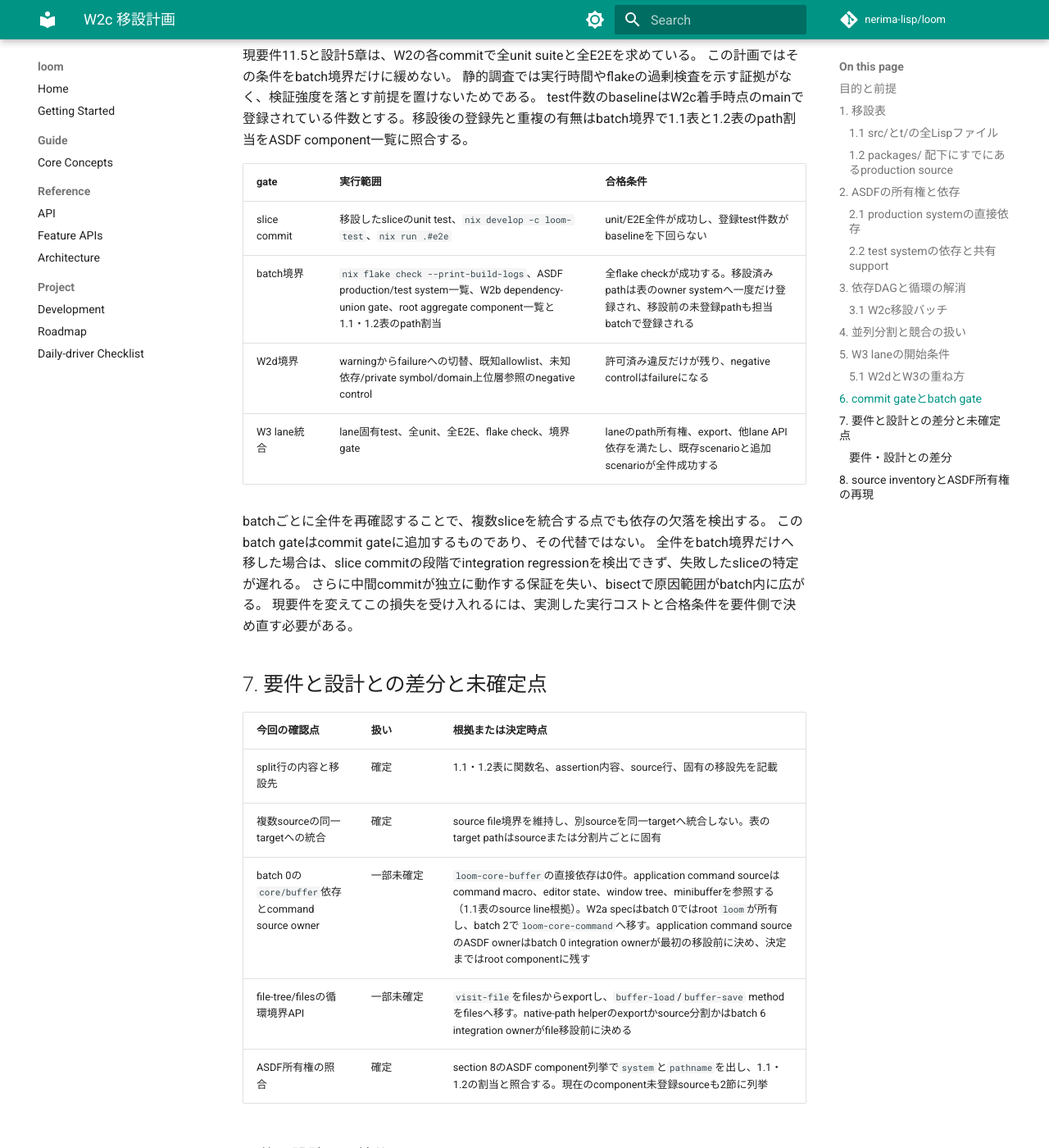
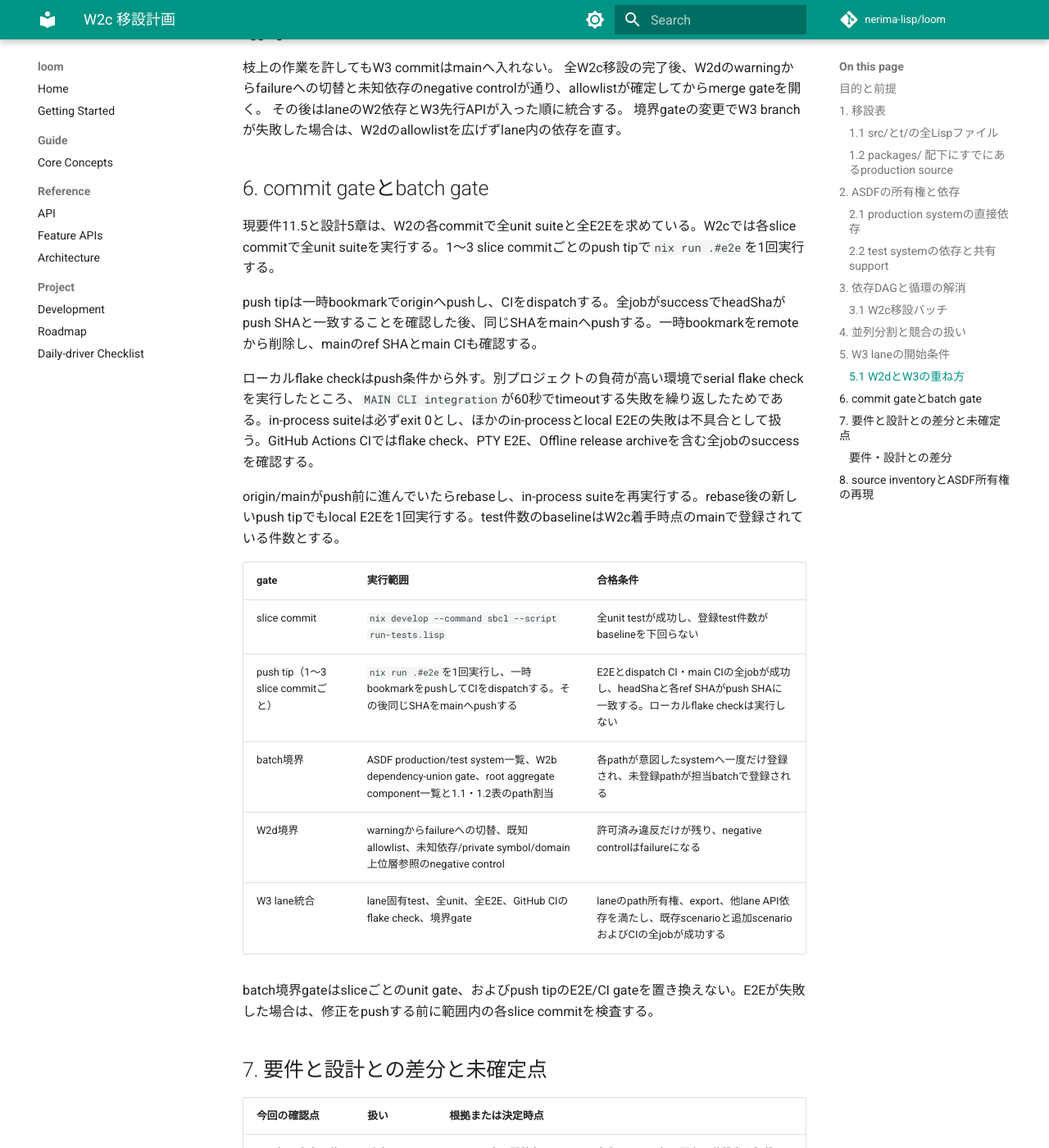
Before and after one commit to nerima-lisp/loom, an MkDocs documentation site: the page built from docs/src/notes/w2c-move-plan.md, in a window 1280 px wide and 1400 px high, scrolled down 66273 px. Shown: the whole window at 82% size. Built offline with MkDocs 1.6.1 and Material for MkDocs 9.7.7, drawn with Linux system fonts in a browser that asks for light colours; comment, search, counter and statistics services are not loaded; some of the changed text lies outside the part shown.

Commit message:
refactor(core): move buffer slice to ASDF

````diff
--- a/docs/src/notes/w2c-move-plan.md
+++ b/docs/src/notes/w2c-move-plan.md
@@ -2,7 +2,7 @@
 
 ## 目的と前提
 
-本書は`docs/src/notes/requirements-modern-editor.md`の4.2節と11章、および`docs/src/notes/design-core-and-slices.md`の4〜6章を根拠にW2cのslice移設順、並列単位、W3開始条件を定める。ここでいう移設には物理pathの変更とASDF上の所有権切替を含む。
+本書は`docs/src/notes/requirements-modern-editor.md`の4.2節と11章、および`docs/src/notes/design-core-and-slices.md`の4〜6章を根拠にW2cのslice移設順、並列単位、W3開始条件を定める。W2a〜W2dは設計5章の移設phase、FR-A05は要件4.2のsource移設要件、W3-1〜W3-11は要件11.6の実装laneを指す。ここでいう移設には物理pathの変更とASDF上の所有権切替を含む。
 
 調査はリポジトリ内の静的な読み取りと検索に限る。実際の移設、ビルド、テストは行わない。表の現行pathは`origin/main`の`555c2dda3ee0ba883774898e628cc4f7024a5a96`を基準とする。移設先は各sourceまたはtest assertionのownerを示し、ASDF componentの切替は表の移設と同じcommitで行う。
 
@@ -14,7 +14,7 @@
 
 `core/buffer`のcommand ownerはsource directory名から推定せず、現行W2a specと責務定義で確認した。editing、movement、regionのspecは対象commandを`:core/buffer` ownerで登録し（`packages/core/buffer/src/command-specs-editing.lisp:4-47`、`packages/core/buffer/src/command-specs-movement.lisp:4-122`、`packages/core/buffer/src/command-specs-region.lisp:4-91`）、requirementはcore/bufferにbuffer編集、位置、narrowing、read-onlyを割り当てる（`docs/src/notes/requirements-modern-editor.md:145`）。特に`application-commands-movement-view-support.lisp`は現行treeではgoto-lineの入力・検証だけを含み（`packages/core/editor/src/application-commands-movement-view-support.lisp:3-36`）、W2a specもgoto-lineを`:core/buffer` ownerで登録する（`packages/core/buffer/src/command-specs-movement.lisp:114-122`）。設計表の`:3-66`とscroll helperの記述は現行sourceと一致しないため、この計画では現行W2a ownerを維持する。
 
-ここで確定するのはW2a command catalogの論理ownerであり、ASDF componentの所属ではない。表で`packages/core/buffer`をtargetとするapplication command sourceはcommand macro（`packages/core/editor/src/application-commands-editing.lisp:3-19`）、editor stateとwindow tree（`packages/core/editor/src/application-commands-movement-support.lisp:17-30`）、minibuffer（`packages/core/editor/src/application-commands-movement-view-support.lisp:28-36`）を参照する一方、batch 0 gateは`loom-core-buffer`の依存を0件に保つ。表のこれらのtargetはASDF所属が未確定の暫定pathである。batch 0 integration ownerは最初のbatch 0移設前にこれらのcomponentをrootに残すか上位systemへ置くかを決め、表とASDF照合を同じ判断に合わせる。それまではこれらを`loom-core-buffer`へ登録しない。
+ここで確定するのはW2a command catalogの論理ownerであり、ASDF componentの所属ではない。1.2表の`移設先`は物理pathを示し、ASDF ownerは別に決める。`packages/core/buffer`を移設先とするapplication command sourceはcommand macro（`packages/core/editor/src/application-commands-editing.lisp:3-19`）、editor stateとwindow tree（`packages/core/editor/src/application-commands-movement-support.lisp:17-30`）、minibuffer（`packages/core/editor/src/application-commands-movement-view-support.lisp:28-36`）を参照する。batch 0ではこれらのfileを表のpathへ物理移動してもroot `loom` componentが所有し、依存0件の`loom-core-buffer`には登録しない。package bootstrapの移設後、batch 2でcomponent ownerを`loom-core-command`へ切り替える。例外のword-motion helperとcaller 2 fileはbatch 0では現在の`core/editor` pathとroot component ownerに保ち、batch 2で3 fileを一緒に`core/command`へ移す。3 fileはいずれも`LOOM` packageに属するためhelperをexportしない。各batchの開始前にW2cの進行役がintegration ownerを1人指名し、そのownerが共有root manifestを適用する。
 
 | owner | 現在のpath | LOC | W2c移設先 / 扱い |
 |---|---|---:|---|
@@ -289,8 +289,8 @@
 | kill-ring | `packages/core/editor/src/application-commands-kill-region-support.lisp` | 50 | `packages/feature/kill-ring/src/application-commands-kill-region-support.lisp` |
 | kill-ring | `packages/core/editor/src/application-commands-kill-support.lisp` | 91 | `packages/feature/kill-ring/src/application-commands-kill-support.lisp` |
 | kill-ring | `packages/core/editor/src/application-commands-kill-word-support.lisp` | 60 | `packages/feature/kill-ring/src/application-commands-kill-word-support.lisp` |
-| kill-ring | `packages/core/editor/src/application-commands-kill.lisp` | 24 | `packages/feature/kill-ring/src/application-commands-kill.lisp` |
-| core/buffer | `packages/core/editor/src/application-commands-movement-support.lisp` | 72 | `packages/core/buffer/src/application-commands-movement-support.lisp` |
+| core/command | `packages/core/editor/src/application-commands-kill.lisp` | 24 | `packages/core/command/src/application-commands-kill.lisp`（batch 2でword-motion helperと一緒に移す） |
+| core/command | `packages/core/editor/src/application-commands-movement-support.lisp` | 72 | `packages/core/command/src/application-commands-movement-support.lisp`（batch 2でword-motion helperと一緒に移す） |
 | core/buffer | `packages/core/editor/src/application-commands-movement-view-support.lisp` | 36 | `packages/core/buffer/src/application-commands-movement-view-support.lisp` |
 | core/buffer | `packages/core/editor/src/application-commands-movement.lisp` | 52 | `packages/core/buffer/src/application-commands-movement.lisp` |
 | core/command | `packages/core/editor/src/application-commands-prefix-argument-support.lisp` | 22 | `packages/core/command/src/application-commands-prefix-argument-support.lisp` |
@@ -310,7 +310,7 @@
 | lisp-structure | `packages/core/editor/src/application-structural-editing-offsets.lisp` | 24 | `packages/feature/lisp-structure/src/application-structural-editing-offsets.lisp` |
 | lisp-structure | `packages/core/editor/src/application-structural-editing-support.lisp` | 46 | `packages/feature/lisp-structure/src/application-structural-editing-support.lisp` |
 | lisp-structure | `packages/core/editor/src/application-structural-editing.lisp` | 116 | `packages/feature/lisp-structure/src/application-structural-editing.lisp` |
-| core/buffer | `packages/core/editor/src/application-word-motion.lisp` | 25 | `packages/core/buffer/src/application-word-motion.lisp` |
+| core/command | `packages/core/editor/src/application-word-motion.lisp` | 25 | `packages/core/command/src/application-word-motion.lisp`（callerと一緒にbatch 2で移す） |
 | core/minibuffer | `packages/core/minibuffer/src/commands-prompts.lisp` | 35 | `packages/core/minibuffer/src/commands-prompts.lisp` |
 | core/minibuffer | `packages/core/minibuffer/src/minibuffer-activation.lisp` | 72 | `packages/core/minibuffer/src/minibuffer-activation.lisp` |
 | core/minibuffer | `packages/core/minibuffer/src/minibuffer-completion.lisp` | 60 | `packages/core/minibuffer/src/minibuffer-completion.lisp` |
@@ -584,30 +584,31 @@ system名は設計書のhyphen区切りを使う。
 
 ### 2.2 test systemの依存と共有support
 
-次図の矢印はsystem間の`depends-on`を表し、左のsystemが右のsystemに依存する。
+次図の通常の矢印はsystem間の`:depends-on`を表し、左のsystemが右のsystemに依存する。`loom/test`から共有supportとslice testへの矢印は、直接依存ではなく`asdf:prepare-op`の`:in-order-to` prerequisiteである。
 各sliceのtest systemは、自分のproduction systemとrootの`loom/test-support`へ依存する。
-`loom/test-support`は`loom` production aggregateに依存し、共有test packageと共通fixtureを所有する。
-共有supportの外部test dependencyは現行`loom/test`が宣言する`cl-weave`、`cl-date-kit`、`cl-codec-kit`、`cl-parser-kit`、`cl-regex-kit`、`cl-boundary-kit`、`cl-concurrent-kit`、`cl-vcs-kit`、`cl-process-kit`を起点にする（`loom.asd:784-786`）。
+`loom/test-support`は`loom` production aggregateに依存し、共有test packageと共通fixtureを所有する。packageとfixtureが使う外部systemはsupportのprepare prerequisiteで先にloadする。
 各slice testが直接参照するlibraryは別表の候補を照合してslice側へ宣言する。
-rootの`loom/test`は共有support、全slice test system、未移設のroot integration testを集約する。
+rootの`loom/test`は現在の外部test library依存を保ち、共有supportと全slice test systemをprepare prerequisiteとしてloadしてから、未移設のroot test componentをloadする。
 
 ```text
 loom production aggregate -> 全slice production system
 loom/test-support -> loom production aggregate
 loom/test-support owns 共有test package、共通fixture
 slice/test -> 自slice production system、loom/test-support、直接使うtest library
-loom/test aggregate -> loom/test-support、全slice/test、rootに残るtest
+loom/test :prepare-op/:in-order-to -> loom/test-support、全slice/test
+loom/test :depends-on -> loom production aggregate、外部test library
 ```
 
 `loom/test-support`はASDF system名であり、既存test fileのpackage名`loom/test`を変える必要はない。
 supportがaggregate testに依存すると逆向きの循環になるため、supportはproduction aggregateだけに依存する。
 `t/package.lisp`は複数のfeature packageとcore packageを`:use`するため、support依存が全sliceのproductionを引く広いtest境界になる。
+root `loom/test`の`:depends-on`へlocal test system名を加えない。dependency-contractはrootの直接依存をflake inputとして検証するため、local systemは`:in-order-to` prerequisiteとしてloadする。
 test packageをslice別に分ける案は、全testのpackage宣言とfixture共有を改めるためW2cの範囲に含めない。
 
 | test system | 直接使うtest library候補 |
 | --- | --- |
 | `core/buffer/test` | `cl-host-kit` |
-| `core/window-tree/test` | なし |
+| `core/window-tree/test` | `cl-weave` |
 | `core/minibuffer/test` | `cl-tty-kit`、`cl-history-kit` |
 | `core/editor-session/test` | `cl-host-kit` |
 | `core/command/test` | `cl-host-kit`、`cl-tty-kit`、`cl-json-kit` |
@@ -686,7 +687,7 @@ W2a specは`loom.asd:726-729`でroot componentとして登録され、`packages/
 
 ### 3.1 W2c移設バッチ
 
-batch内のslice sourceとslice testは別担当が並行で準備できるが、共有root manifestの適用は一つのintegration ownerが行う。
+batch内のslice sourceとslice testは別担当が並行で準備できる。W2cの進行役は各batchの開始前に一人のintegration ownerを指名し、その人が共有root manifestを適用する。
 依存相手がmainに統合される前に、依存するsliceの移設commitをmainへ入れない。
 
 | batch | slice | 先行条件 | 並列実施条件 |
@@ -709,8 +710,6 @@ W2bが所有するrunner、coverage、dependency test、E2E discoveryをW2c担
 root aggregateへのcomponent切替は統合ownerが一つずつ行い、変更中のshared fileを並行rebaseしない。
 
 ## 4. 並列分割と競合の扱い
-
-`.asd`、`src/`、`t/`はsliceごとに分かれるため、sourceとtestの下準備は競合しにくい。
 
 | path / decision point | 競合の性質 | 担当と対処 |
 |---|---|---|
@@ -759,23 +758,23 @@ root aggregate、flake、runner、E2E harnessを編集しない。
 
 ## 6. commit gateとbatch gate
 
-現要件11.5と設計5章は、W2の各commitで全unit suiteと全E2Eを求めている。
-この計画ではその条件をbatch境界だけに緩めない。
-静的調査では実行時間やflakeの過剰検査を示す証拠がなく、検証強度を落とす前提を置けないためである。
-test件数のbaselineはW2c着手時点のmainで登録されている件数とする。移設後の登録先と重複の有無はbatch境界で1.1表と1.2表のpath割当をASDF component一覧に照合する。
+現要件11.5と設計5章は、W2の各commitで全unit suiteと全E2Eを求めている。W2cでは各slice commitで全unit suiteを実行する。1〜3 slice commitごとのpush tipで`nix run .#e2e`を1回実行する。
+
+push tipは一時bookmarkでoriginへpushし、CIをdispatchする。全jobがsuccessでheadShaがpush SHAと一致することを確認した後、同じSHAをmainへpushする。一時bookmarkをremoteから削除し、mainのref SHAとmain CIも確認する。
+
+ローカルflake checkはpush条件から外す。別プロジェクトの負荷が高い環境でserial flake checkを実行したところ、`MAIN CLI integration`が60秒でtimeoutする失敗を繰り返したためである。in-process suiteは必ずexit 0とし、ほかのin-processとlocal E2Eの失敗は不具合として扱う。GitHub Actions CIではflake check、PTY E2E、Offline release archiveを含む全jobのsuccessを確認する。
+
+origin/mainがpush前に進んでいたらrebaseし、in-process suiteを再実行する。rebase後の新しいpush tipでもlocal E2Eを1回実行する。test件数のbaselineはW2c着手時点のmainで登録されている件数とする。
 
 | gate | 実行範囲 | 合格条件 |
 |---|---|---|
-| slice commit | 移設したsliceのunit test、`nix develop -c loom-test`、`nix run .#e2e` | unit/E2E全件が成功し、登録test件数がbaselineを下回らない |
-| batch境界 | `nix flake check --print-build-logs`、ASDF production/test system一覧、W2b dependency-union gate、root aggregate component一覧と1.1・1.2表のpath割当 | 全flake checkが成功する。移設済みpathは表のowner systemへ一度だけ登録され、移設前の未登録pathも担当batchで登録される |
+| slice commit | `nix develop --command sbcl --script run-tests.lisp` | 全unit testが成功し、登録test件数がbaselineを下回らない |
+| push tip（1〜3 slice commitごと） | `nix run .#e2e`を1回実行し、一時bookmarkをpushしてCIをdispatchする。その後同じSHAをmainへpushする | E2Eとdispatch CI・main CIの全jobが成功し、headShaと各ref SHAがpush SHAに一致する。ローカルflake checkは実行しない |
+| batch境界 | ASDF production/test system一覧、W2b dependency-union gate、root aggregate component一覧と1.1・1.2表のpath割当 | 各pathが意図したsystemへ一度だけ登録され、未登録pathが担当batchで登録される |
 | W2d境界 | warningからfailureへの切替、既知allowlist、未知依存/private symbol/domain上位層参照のnegative control | 許可済み違反だけが残り、negative controlはfailureになる |
-| W3 lane統合 | lane固有test、全unit、全E2E、flake check、境界gate | laneのpath所有権、export、他lane API依存を満たし、既存scenarioと追加scenarioが全件成功する |
+| W3 lane統合 | lane固有test、全unit、全E2E、GitHub CIのflake check、境界gate | laneのpath所有権、export、他lane API依存を満たし、既存scenarioと追加scenarioおよびCIの全jobが成功する |
 
-batchごとに全件を再確認することで、複数sliceを統合する点でも依存の欠落を検出する。
-このbatch gateはcommit gateに追加するものであり、その代替ではない。
-全件をbatch境界だけへ移した場合は、slice commitの段階でintegration regressionを検出できず、失敗したsliceの特定が遅れる。
-さらに中間commitが独立に動作する保証を失い、bisectで原因範囲がbatch内に広がる。
-現要件を変えてこの損失を受け入れるには、実測した実行コストと合格条件を要件側で決め直す必要がある。
+batch境界gateはsliceごとのunit gate、およびpush tipのE2E/CI gateを置き換えない。E2Eが失敗した場合は、修正をpushする前に範囲内の各slice commitを検査する。
 
 ## 7. 要件と設計との差分と未確定点
 
@@ -783,7 +782,8 @@ batchごとに全件を再確認することで、複数sliceを統合する点
 |---|---|---|
 | split行の内容と移設先 | 確定 | 1.1・1.2表に関数名、assertion内容、source行、固有の移設先を記載 |
 | 複数sourceの同一targetへの統合 | 確定 | source file境界を維持し、別sourceを同一targetへ統合しない。表のtarget pathはsourceまたは分割片ごとに固有 |
-| batch 0の`core/buffer`依存とcommand source owner | 一部未確定 | `loom-core-buffer`の直接依存は0件。application command sourceはcommand macro、editor state、window tree、minibufferを参照する（1.1表のsource line根拠）。W2a specはbatch 0ではroot `loom`が所有し、batch 2で`loom-core-command`へ移す。application command sourceのASDF ownerはbatch 0 integration ownerが最初の移設前に決め、決定まではroot componentに残す |
+| application command sourceのASDF owner | 確定 | 最終ownerは`loom-core-command`とする。command macroとeditor state、buffer、minibuffer APIに依存するため、`loom-core-buffer`の0依存条件を保てる。sourceとpackage bootstrapの移設まではroot componentに残す | `packages/core/command/src/package.lisp:3-15`、`loom.asd:32-41`、3節のcore移設順 |
+| batch 0の`core/buffer` word-motion helper | 解決済み | `application-word-motion.lisp`とそのcaller `application-commands-movement-support.lisp`、`application-commands-kill.lisp`をbatch 2で`core/command`へ一緒に移す。3 fileは`LOOM` packageを維持し、helperをexportしない。batch 0ではこれらをroot componentのままにできるため、`core/buffer` sliceの移設を進める | `packages/core/editor/src/application-word-motion.lisp:8-25`、`packages/core/editor/src/application-commands-movement-support.lisp:71-72`、`packages/core/editor/src/application-commands-kill.lisp:9-15` |
 | file-tree/filesの循環境界API | 一部未確定 | `visit-file`をfilesからexportし、`buffer-load`/`buffer-save` methodをfilesへ移す。native-path helperのexportかsource分割かはbatch 6 integration ownerがfile移設前に決める |
 | ASDF所有権の照合 | 確定 | section 8のASDF component列挙で`system`と`pathname`を出し、1.1・1.2の割当と照合する。現在のcomponent未登録sourceも2節に列挙 |
 
@@ -794,11 +794,11 @@ batchごとに全件を再確認することで、複数sliceを統合する点
 | coreの移設順 | 設計5章はcommandをeditor-sessionより先に置く | editor-sessionをcommandより先に移す | core/commandがeditor-sessionをimportする |
 | modeとfile I/O | 設計5章の概略順はfiles、buffers、file-treeをmodeより先に置く | mode、buffers、files、file-treeの順へ変える | filesとfile-treeが`major-mode-for-path`を参照する |
 | file-treeとfilesの境界 | file-tree既存pathを広く残す順序 | `visit-file` exportとbuffer I/O provider移設で依存方向を固定する。native-path helper境界はbatch 6開始前に確定する | `visit-file`の既存定義とfile-tree callerは3節に記載。private helperはpublic contract未定 |
-| command specの配置 | W2a specはroot `loom` componentに登録済み | 3つの誤配置sourceをcore/buffer directoryからcore/commandへ移し、batch 0ではroot所有を維持する | `loom.asd:726-729`、3節のbatch 0 gate |
+| command specの配置 | W2a specはroot `loom` componentに登録済み | 3つのspec fileはbatch 0を通じて現在の`packages/core/buffer/src/` pathとroot `loom` ASDF所有を維持し、batch 2でpathと`loom-core-command`所有を同一commitで切り替える | `loom.asd:726-729`、3節のbatch 0/2割当、1commit/1slice規則 |
 | test support | 各slice testの配置は定義済みだが、共有packageのsystem所有が残る | `loom/test-support`を追加し、root aggregateの外へ共有packageを置く | slice/testから`loom/test` aggregateへの循環を避ける |
 | movement-view helper | 設計資料はscrollとgoto-lineを分割する | 現行sourceにscroll helperはない。W2a catalogの`:core/buffer` ownerを保ち、goto-line helperを同じownerに割り当てる | 現行sourceは`packages/core/editor/src/application-commands-movement-view-support.lisp:3-36`、W2a specは`packages/core/buffer/src/command-specs-movement.lisp:114-122` |
 | W3開始時期 | W2完了後にW3開始 | 条件を満たすbranch作業だけW2dと重ねる。main mergeはW2d成功後 | W3 path所有とroot共有pathを分離できる。gate違反は統合前に検出する |
-| commit gate | W2各commitでunitとE2E全件 | 維持する。batch境界で追加確認する | 実行負荷を理由に落とす根拠がない |
+| commit gate | slice commitごとの全unit suite、push tipのE2EとGitHub CI | slice commitごとに全unitを実行し、1〜3 sliceごとのpush tipでE2Eを1回実行して一時bookmark CIとmain CIの全jobを確認する（6節） | 中間commit単位のE2E保証を失い、失敗時のbisect範囲を最大3 slice commitとする。ローカルflake checkはpush条件から外す |
 | `commands-internal.lisp` | 設計資料は選択buffer/window registry helperの移設を示唆する | 現root fileを残す。registry関数の新たな移設先は設けない | 現行fileの定義は`%order-region`だけ（`src/application/commands-internal.lisp:3-12`）。buffer registryは`registered-buffers`、`register-buffer`、`unregister-buffer`としてすでにfeature/buffersにある（`packages/feature/buffers/src/domain-buffer-registry.lisp:14-26`）。設計資料の選択window helperとregistry helperの記述は現行sourceにない |
 
 W2c表のtarget pathにはまだ新規作成していないpathが含まれる。
@@ -806,7 +806,7 @@ W2c表のtarget pathにはまだ新規作成していないpathが含まれる
 
 ## 8. source inventoryとASDF所有権の再現
 
-rebase後に次のscriptを実行すると、1.1・1.2表の現在path列をtracked source inventoryと照合する。欠落、余剰、重複があればexit 1になる。
+`main@origin`へrebaseした後、W2cのsource移動を始める前に次のscriptを実行すると、1.1・1.2表の現在path列をtracked source inventoryと照合できる。欠落、余剰、重複があればexit 1になる。このscriptは移設前pathのbaseline検査であり、各batch完了時にはそのまま再利用しない。
 
 ```bash
 python3 - <<'PY'
@@ -857,7 +857,7 @@ if missing or extra or duplicates or len(actual) != len(assigned):
 PY
 ```
 
-ASDF ownershipは次のcommandでsystem名とcomponent pathnameのTSVを作り、移設後は各pathが表の移設先systemに一度だけ現れることを確認する。移設前の一覧ではroot componentと各slice `.asd`の所有状態を分けて読める。
+ASDF ownershipは次のcommandでsystem名とcomponent pathnameのTSVを作る。この出力自体は判定を行わない。各batchの完了時に、実際のcomponent pathとsystem名を1.1・1.2表の移設先と照合し、各pathが意図したsystemに一度だけ登録されていることを確認する。移設前の一覧ではroot componentと各slice `.asd`の所有状態を分けて読める。
 
 ```bash
 sbcl --noinform --non-interactive \
````
Also changed, not shown: 24 other files.
